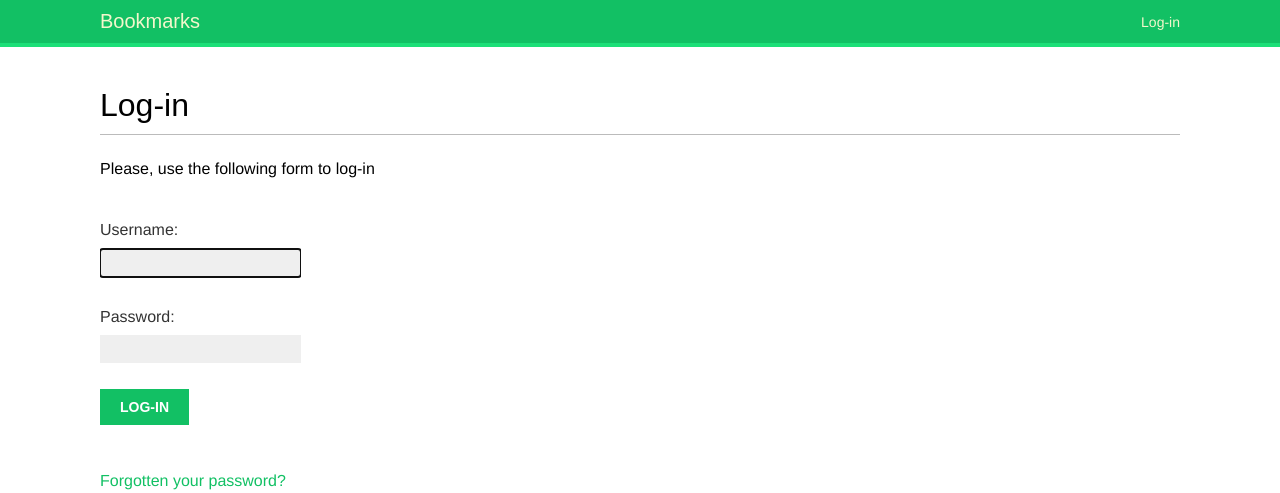
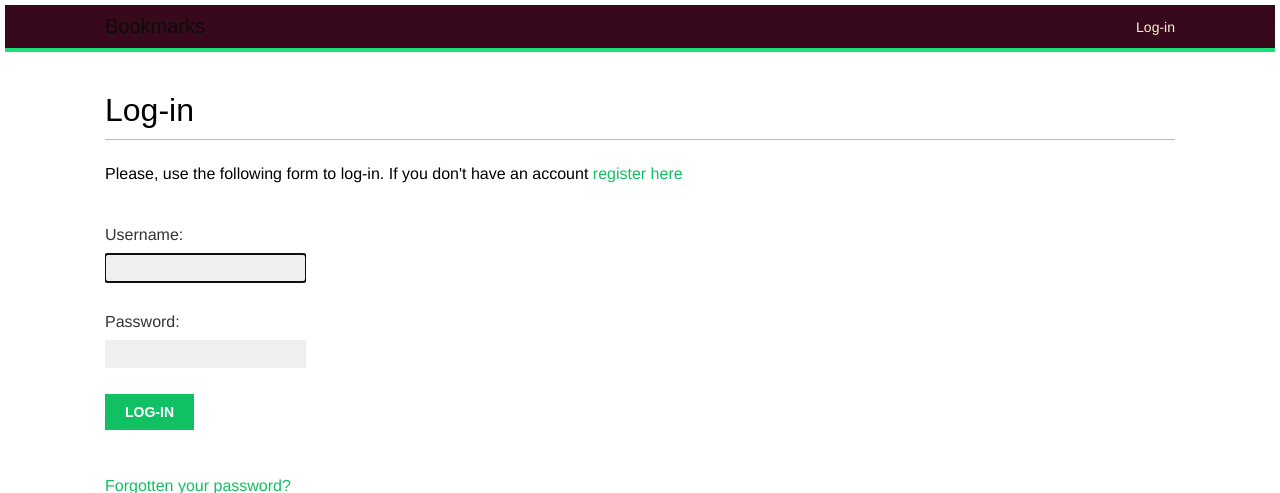
Before and after one commit to akachim/bookmarks, a Django app: page /account/login/ in a window 1280 px wide. Shown: the top 493 px of the page. Run offline with Django 3.2, Linux system fonts and the light colour scheme; some web fonts are replaced.

```diff
--- a/account/static/css/base.css
+++ b/account/static/css/base.css
@@ -1,8 +1,8 @@
 @import url(//fonts.googleapis.com/css?family=Muli);
 
 body {
-    margin:0;
-    padding:0;
+    margin:0px;
+    padding:5px;
     font-family:helvetica, sans-serif;
 }
 
@@ -38,8 +38,8 @@ ol {
 #header {
     padding:10px 100px;
     font-size:14px;
-    background:#12c064;
-    color:#fff;
+    background:#38091d;
+    color:rgb(199, 166, 19);
     border-bottom:4px solid #1cdf78;
     overflow:auto;
 }
@@ -47,7 +47,7 @@ ol {
 #header .logo {
     font-family: 'Muli', sans-serif;
     float:left;
-    color:#f3f7cc;
+    color:#0c0c0c;
     font-size:20px;
     margin-right:10%;
 }
--- a/account/templates/account/login.html
+++ b/account/templates/account/login.html
@@ -3,8 +3,9 @@
 
 {% block content %}
     <h1>Log-in</h1>
-    <p>Please, use the following form to log-in. If you don't have an
-        account <a href="{% url "register" %}">register here</a></p>
+    <p>Please, use the following form to log-in. If you don't have an account
+        <a href="{% url 'register' %}">register here</a>
+    </p>
     <form method="post">
         {{ form.as_p }}
         {% csrf_token %}
--- a/account/templates/base.html
+++ b/account/templates/base.html
@@ -3,7 +3,7 @@
 <html>
 <head>
   <title>{% block title %}{% endblock %}</title>
-  <link href="{% static "css/base.css" %}" rel="stylesheet">
+  <link href="{% static 'css/base.css' %}" rel="stylesheet">
 </head>
 <body>
   <div id="header">
@@ -41,7 +41,6 @@
       {% endfor %}
     </ul>
   {% endif %}
-
   <div id="content">
     {% block content %}
     {% endblock %}
--- a/account/templates/registration/login.html
+++ b/account/templates/registration/login.html
@@ -11,7 +11,10 @@
         please try again.
     </p>
     {% else %}
-    <p>Please, use the following form to log-in</p>
+    <p>
+        Please, use the following form to log-in. If you don't have an account
+        <a href="{% url 'register' %}">register here</a>
+    </p>
 
     {% endif %}
 
--- a/account/views.py
+++ b/account/views.py
@@ -5,6 +5,7 @@ from django.contrib.auth import authenticate, login
 from .models import Profile
 from .forms import LoginForm, ProfileEditForm, UserEditForm, UserRegistrationForm
 from django.contrib.auth.decorators import login_required
+from django.contrib import messages
 
 # Create your views here.
 def user_login(request):
@@ -78,7 +79,9 @@ def edit(request):
         if user_form.is_valid() and profile_form.is_valid():
             user_form.save()
             profile_form.save()
-
+            messages.success(request, 'Profile updated Successfully !')
+        else:
+            messages.error(request, 'Error updating your Profile')
     else:
         user_form=UserEditForm(instance=request.user)
         profile_form = ProfileEditForm(
--- a/bookmarks/settings.py
+++ b/bookmarks/settings.py
@@ -38,6 +38,7 @@ INSTALLED_APPS = [
     'django.contrib.sessions',
     'django.contrib.messages',
     'django.contrib.staticfiles',
+    'social_django',
 ]
 
 MIDDLEWARE = [
@@ -100,6 +101,10 @@ AUTH_PASSWORD_VALIDATORS = [
     },
 ]
 
+AUTHENTICATION_BACKENDS=[
+    'django.contrib.auth.backends.ModelBackend',
+    'account.authentication.EmailAuthBackend',
+]
 
 # Internationalization
 # https://docs.djangoproject.com/en/3.0/topics/i18n/
--- a/bookmarks/urls.py
+++ b/bookmarks/urls.py
@@ -21,6 +21,7 @@ from django.conf.urls.static import static
 urlpatterns = [
     path('admin/', admin.site.urls),
     path('account/', include('account.urls')),
+    path('social-auth/', include('social_django.urls', namespace='social'))
 ]
 if settings.DEBUG:
     urlpatterns +=static(settings.MEDIA_URL,
```
Also changed, not shown: account/authentication.py (added, +20 -0 lines), db.sqlite3.
